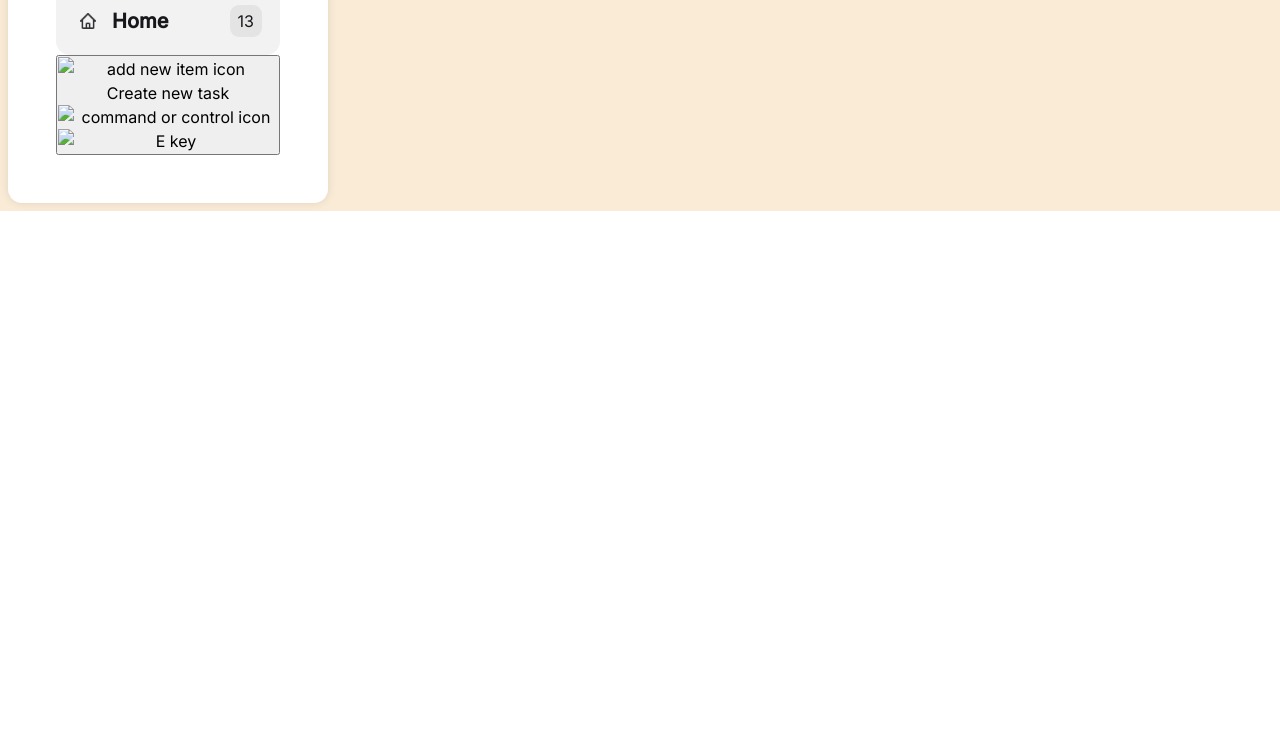
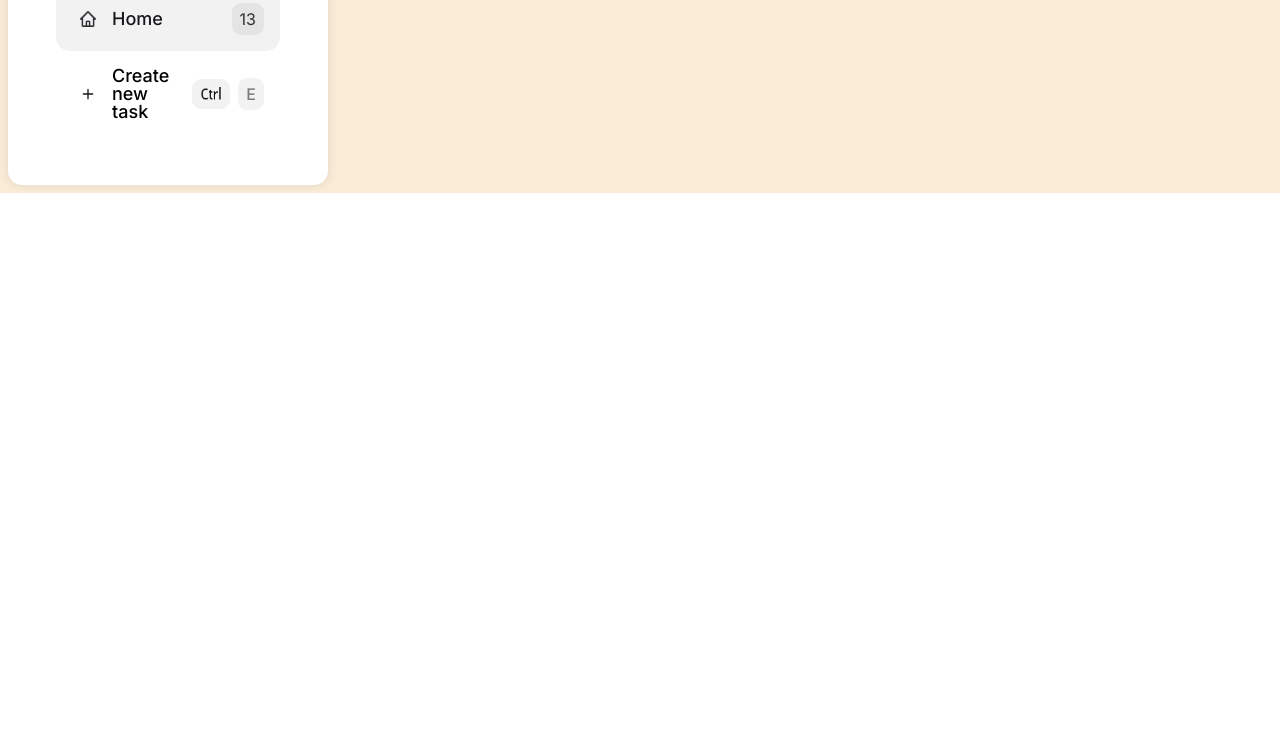
Before and after one commit to luiisca/Todo-app, a plain HTML site: page index.html in a window 1280 px wide. Shown: the part 69-800 px from the top of the page. Drawn offline with Linux system fonts and the light colour scheme.

Commit message:
Add create new task button

```diff
--- a/css/blocks/lists/lists.css
+++ b/css/blocks/lists/lists.css
@@ -9,15 +9,22 @@
 }
 
 .list-item {
-  background-color: var(--gray-100);
-  padding: 1.8rem 2.4rem;
-  padding-right: 1.8rem;
+  padding: 1.6rem 2.4rem;
+  padding-right: 1.6rem;
   border-radius: 14px;
 
   display: flex;
   align-items: center;
   justify-content: space-between;
 }
+.list-item--active {
+  background-color: var(--gray-100);
+}
+.list-item--active .counter-box {
+  background-color: var(--gray-200);
+  color: var(--gray-400);
+}
+
 .list-item .wrapper {
   display: flex;
   align-items: center;
@@ -25,15 +32,38 @@
 }
 
 .list__icon {
-  width: 1em;
-  height: 1em;
+  width: 1.6rem;
 }
 .list__title {
   display: inline-block;
 }
-
 .counter-box {
   border-radius: 9px;
-  background-color: var(--gray-200);
+  color: var(--gray-300);
+  background-color: var(--gray-100);
   padding: .4rem .8rem;
 }
+
+/* new task button */
+.list__new-task {
+  padding: 1.6rem 2.4rem;
+  padding-right: 1.6rem;
+
+  width: 100%;
+  background-color: var(--white);
+  display: grid;
+  align-items: center;
+  grid-template-columns: 1.6rem 1fr auto;
+}
+.list__new-task-icon {
+  /* padding-left: 2.4rem; */
+}
+.command-container {
+  display: flex;
+  align-items: center;
+  height: 30px;
+  gap: .8rem;
+}
+.command__icon {
+  height: 100%;
+}
--- a/css/common.blocks/button/button.css
+++ b/css/common.blocks/button/button.css
@@ -1,23 +1,20 @@
-@import url("common.blocks/button/--size/button--size.css");
-@import url("common.blocks/button/--type/button--type.css");
+@import url("../../common.blocks/button/--size/button--size.css");
+@import url("../../common.blocks/button/--type/button--type.css");
 
 .button,
 .button:link,
 .button:visited {
   width: fit-content;
-  display: flex;
-  gap: 1rem;
-  align-items: center;
 
-  font-family: "Inter", sans-serif;
   font-weight: 500;
-  text-transform: uppercase;
-  letter-spacing: 1.25px;
+  /* letter-spacing: 1.25px; */
 
   text-decoration: none;
   cursor: pointer;
   transition: all 0.3s;
   border: none;
+
+  text-align: left;
 }
 
 /* MODIFIERS */
--- a/css/global/layout.css
+++ b/css/global/layout.css
@@ -15,3 +15,6 @@
 .grid--2-cols {
   grid-template-columns: repeat(2, 1fr);
 }
+.grid--3-cols {
+  grid-template-columns: repeat(3, 1fr);
+}
--- a/css/global/typography.css
+++ b/css/global/typography.css
@@ -17,8 +17,7 @@ body {
 }
 
 .font-heading {
-  font-weight: 600;
-  font-family: var(--font-secondary);
+  font-weight: 500;
 }
 
 .font-heading--xxl {
@@ -48,8 +47,8 @@ body {
 }
 
 .font-heading--xs {
-  font-size: 2rem;
-  line-height: 2.8rem;
+  font-size: 1.8rem;
+  line-height: 1.8rem;
 }
 
 /* Content */
--- a/css/main.css
+++ b/css/main.css
@@ -40,7 +40,7 @@ Medium: 11px
 @import url('global/typography.css');
 @import url('global/visuals.css');
 
-@import url('components/button.css');
+@import url('common.blocks/button/button.css');
 @import url('blocks/lists/lists.css');
 
 .app {
--- a/index.html
+++ b/index.html
@@ -21,13 +21,13 @@
           </a>
         </div>
 
-        <button class="list__new-task button">
-          <img src="" alt="add new item icon">
-          <span>Create new task</span>
-          <div class="command-container">
-            <img class="command__icon" src="" alt="command or control icon">
-            <img class="command__letter" src="" alt="E key">
-          </div>
+        <button class="list__new-task button grid--sm">
+          <img src="img/icons/plus-icon.svg" class='list__new-task-icon' alt="add new item icon">
+          <span class="font-heading font-heading--xs">Create new task</span>
+          <span class="command-container">
+            <img class="counter-box command__icon" src="img/icons/ctrl-icon.png" alt="command or control icon">
+            <span class="counter-box">E</span>
+          </span>
         </button>
 
       </aside>
```
Also changed, not shown: img/icons/ctrl-icon.png (added), img/icons/plus-icon.svg (added).
